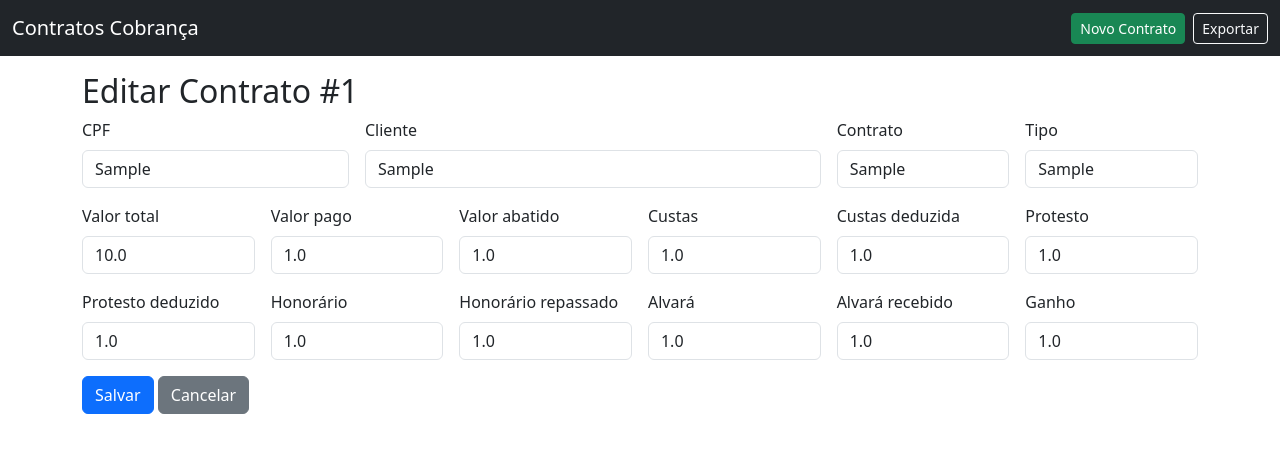
After one commit to felipe4128/novo_contratos_cobranca, a Flask app: page /editar/1 in a window 1280 px wide. The commit adds this page. Shown: the top 453 px of the page. Run offline with Flask 3, Linux system fonts and the light colour scheme; tables that the repository leaves empty hold one stand-in row (values such as "Sample post"); some libraries are stand-ins or nearby versions.

Commit message:
Full info + editar + compatível Flask 3.x

```diff
--- a/app.py
+++ b/app.py
@@ -3,6 +3,7 @@ import os
 from datetime import date, datetime
 from flask import Flask, render_template, request, redirect, url_for, flash, send_file
 from flask_sqlalchemy import SQLAlchemy
+from sqlalchemy import func
 
 # ---------------- App/DB ----------------
 app = Flask(__name__, instance_relative_config=True)
@@ -31,8 +32,8 @@ class Contrato(db.Model):
     contrato = db.Column(db.String(50))
     tipo = db.Column(db.String(50))
 
-    valor = db.Column(db.Float, default=0.0)
-    pago = db.Column(db.Float, default=0.0)
+    valor = db.Column(db.Float, default=0.0)       # Valor total do contrato
+    pago = db.Column(db.Float, default=0.0)        # Valor pago acumulado
     abatido = db.Column(db.Float, default=0.0)
 
     custas = db.Column(db.Float, default=0.0)
@@ -149,11 +150,42 @@ def novo():
 
     return render_template("novo.html")
 
+@app.route("/editar/<int:id>", methods=["GET", "POST"])
+def editar(id):
+    c = Contrato.query.get_or_404(id)
+    if request.method == "POST":
+        # Atualiza campos principais e financeiros
+        c.cpf = (request.form.get("cpf") or "").strip()
+        c.cliente = (request.form.get("cliente") or "").strip()
+        c.contrato = (request.form.get("contrato") or "").strip()
+        c.tipo = (request.form.get("tipo") or "").strip()
+        for fld in ["valor_total","valor_pago","valor_abatido","custas","custas_deduzida",
+                    "protesto","protesto_deduzido","honorario","honorario_repassado",
+                    "alvara","alvara_recebido","ganho"]:
+            val = request.form.get(fld)
+            try:
+                setattr(c,
+                        {"valor_total":"valor","valor_pago":"pago","valor_abatido":"abatido"}.get(fld, fld),
+                        float(val or 0))
+            except Exception:
+                setattr(c,
+                        {"valor_total":"valor","valor_pago":"pago","valor_abatido":"abatido"}.get(fld, fld),
+                        0.0)
+        db.session.commit()
+        flash("Contrato atualizado.", "success")
+        return redirect(url_for("index"))
+    return render_template("editar.html", c=c)
+
 @app.route("/parcelas/<int:id>")
 @app.route("/contrato/<int:id>/parcelas")
 def parcelas(id):
     c = Contrato.query.get_or_404(id)
     parcels = Parcela.query.filter_by(contrato_id=id).order_by(Parcela.numero.asc()).all()
+
+    total_parcelas = len(parcels)
+    pagas = len([p for p in parcels if p.baixado_em])
+    abertas = total_parcelas - pagas
+
     resumo = {
         "valor": c.valor or 0,
         "valor_pago": c.pago or 0,
@@ -167,6 +199,9 @@ def parcelas(id):
         "alvara": c.alvara or 0,
         "alvara_recebido": c.alvara_recebido or 0,
         "ganho": c.ganho or 0,
+        "qtd_parcelas": total_parcelas,
+        "parcelas_pagas": pagas,
+        "parcelas_abertas": abertas,
     }
     return render_template("parcelas.html", contrato=c, parcels=parcels, resumo=resumo)
 
@@ -175,6 +210,9 @@ def baixar_parcela(contrato_id, parcela_id):
     p = Parcela.query.filter_by(id=parcela_id, contrato_id=contrato_id).first_or_404()
     if not p.baixado_em:
         p.baixado_em = date.today()
+        # Atualiza total pago no contrato somando o valor desta parcela
+        if p.valor:
+            p.contrato.pago = (p.contrato.pago or 0) + p.valor
         db.session.commit()
         flash("Parcela baixada com sucesso!", "success")
     return redirect(url_for("parcelas", id=contrato_id))
@@ -194,7 +232,6 @@ def excluir(id):
 
 @app.route("/exportar")
 def exportar():
-    # Exporta CSV simples
     from io import StringIO, BytesIO
     import csv
     mem = StringIO()
--- /dev/null
+++ b/templates/editar.html
@@ -0,0 +1,30 @@
+{% extends "base.html" %}
+{% block content %}
+<h2>Editar Contrato #{{ c.id }}</h2>
+<form method="post" class="row g-3">
+  <div class="col-md-3"><label class="form-label">CPF</label><input name="cpf" class="form-control" value="{{ c.cpf }}"></div>
+  <div class="col-md-5"><label class="form-label">Cliente</label><input name="cliente" class="form-control" value="{{ c.cliente }}" required></div>
+  <div class="col-md-2"><label class="form-label">Contrato</label><input name="contrato" class="form-control" value="{{ c.contrato }}"></div>
+  <div class="col-md-2"><label class="form-label">Tipo</label><input name="tipo" class="form-control" value="{{ c.tipo }}"></div>
+
+  <div class="col-md-2"><label class="form-label">Valor total</label><input name="valor_total" class="form-control" value="{{ c.valor }}"></div>
+  <div class="col-md-2"><label class="form-label">Valor pago</label><input name="valor_pago" class="form-control" value="{{ c.pago }}"></div>
+  <div class="col-md-2"><label class="form-label">Valor abatido</label><input name="valor_abatido" class="form-control" value="{{ c.abatido }}"></div>
+
+  <div class="col-md-2"><label class="form-label">Custas</label><input name="custas" class="form-control" value="{{ c.custas }}"></div>
+  <div class="col-md-2"><label class="form-label">Custas deduzida</label><input name="custas_deduzida" class="form-control" value="{{ c.custas_deduzida }}"></div>
+  <div class="col-md-2"><label class="form-label">Protesto</label><input name="protesto" class="form-control" value="{{ c.protesto }}"></div>
+  <div class="col-md-2"><label class="form-label">Protesto deduzido</label><input name="protesto_deduzido" class="form-control" value="{{ c.protesto_deduzido }}"></div>
+
+  <div class="col-md-2"><label class="form-label">Honorário</label><input name="honorario" class="form-control" value="{{ c.honorario }}"></div>
+  <div class="col-md-2"><label class="form-label">Honorário repassado</label><input name="honorario_repassado" class="form-control" value="{{ c.honorario_repassado }}"></div>
+  <div class="col-md-2"><label class="form-label">Alvará</label><input name="alvara" class="form-control" value="{{ c.alvara }}"></div>
+  <div class="col-md-2"><label class="form-label">Alvará recebido</label><input name="alvara_recebido" class="form-control" value="{{ c.alvara_recebido }}"></div>
+  <div class="col-md-2"><label class="form-label">Ganho</label><input name="ganho" class="form-control" value="{{ c.ganho }}"></div>
+
+  <div class="col-12">
+    <button class="btn btn-primary">Salvar</button>
+    <a class="btn btn-secondary" href="{{ url_for('index') }}">Cancelar</a>
+  </div>
+</form>
+{% endblock %}
--- a/templates/index.html
+++ b/templates/index.html
@@ -12,6 +12,7 @@
       <th>Pago</th>
       <th>Parcelas</th>
       <th>Info</th>
+      <th>Editar</th>
       <th>Excluir</th>
     </tr>
   </thead>
@@ -26,6 +27,7 @@
       <td>R$ {{ (c.pago or 0)|brl }}</td>
       <td><a class="btn btn-primary btn-sm" href="{{ url_for('parcelas', id=c.id) }}">Parcelas</a></td>
       <td><a class="btn btn-secondary btn-sm" href="{{ url_for('info', id=c.id) }}">Info</a></td>
+      <td><a class="btn btn-warning btn-sm" href="{{ url_for('editar', id=c.id) }}">Editar</a></td>
       <td>
         <form action="{{ url_for('excluir', id=c.id) }}" method="post" onsubmit="return confirm('Excluir este contrato?');">
           <button class="btn btn-danger btn-sm">Excluir</button>
```
Also changed, not shown: templates/parcelas.html (+10 -1 lines), README.md.
